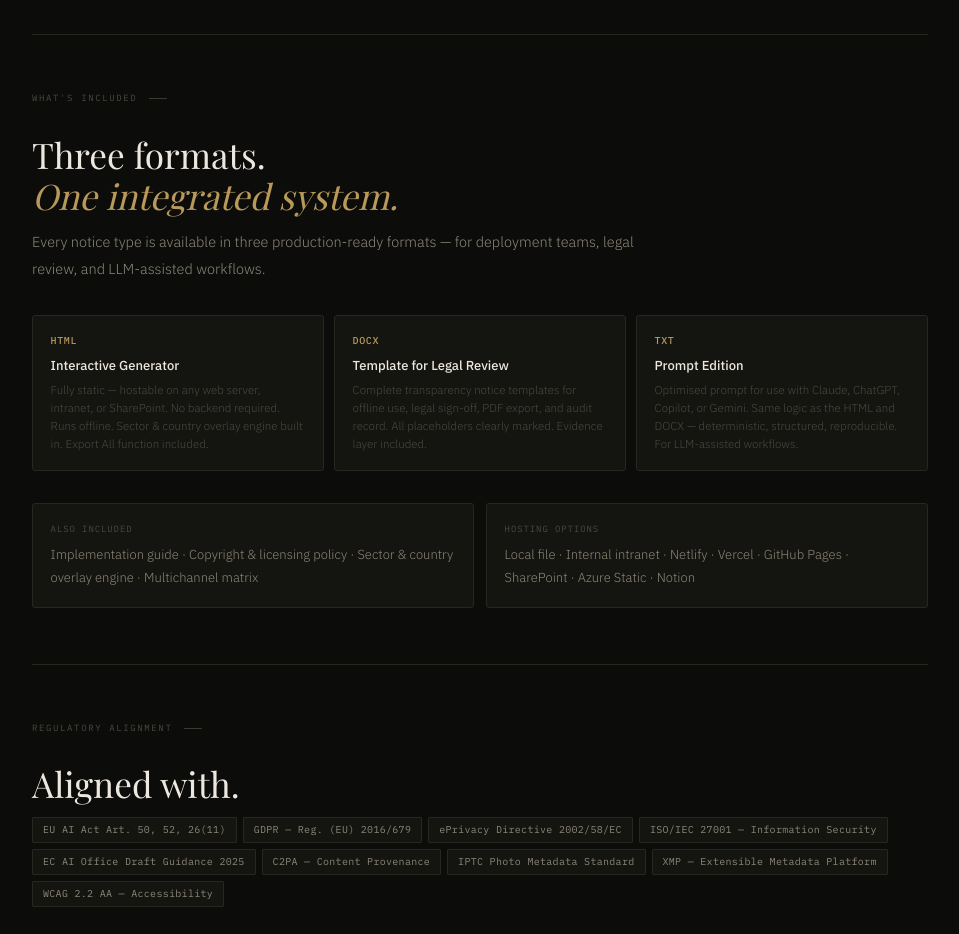
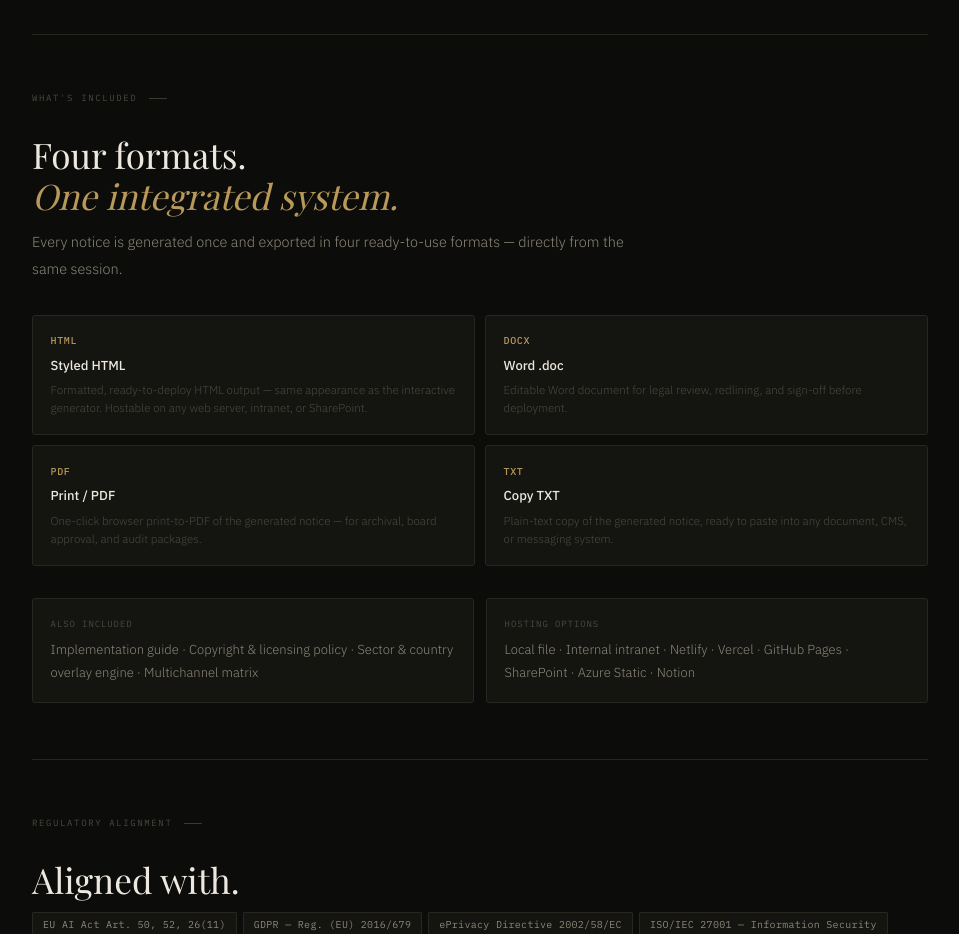
Before and after one commit to digitaldesignlab4u/eace-engine, a plain HTML site: page transparency.html in a window 1280 px wide. Shown: the part 2580-3514 px from the top of the page, without its empty margins (160-1119 px from the left). Drawn offline with nearby package versions, Linux system fonts and the light colour scheme; a web font is replaced by a local one.

Commit message:
Add files via upload

```diff
--- a/transparency.html
+++ b/transparency.html
@@ -93,7 +93,7 @@ h2 em{font-style:italic;color:var(--gold)}
 .tag-mandatory{background:rgba(192,57,43,0.12);color:#c0392b;border:0.5px solid rgba(192,57,43,0.3)}
 .tag-conditional{background:rgba(184,153,90,0.1);color:var(--gold);border:0.5px solid rgba(184,153,90,0.25)}
 
-.files-grid{display:grid;grid-template-columns:repeat(3,1fr);gap:10px;margin-bottom:2rem}
+.files-grid{display:grid;grid-template-columns:repeat(2,1fr);gap:10px;margin-bottom:2rem}
 @media(max-width:600px){.files-grid{grid-template-columns:1fr}}
 .file-card{background:var(--bg2);border:0.5px solid var(--line);border-radius:var(--r);padding:1.1rem}
 .file-type{font-family:var(--mono);font-size:10px;font-weight:500;color:var(--gold);margin-bottom:0.4rem;letter-spacing:0.06em}
@@ -130,6 +130,9 @@ footer{border-top:0.5px solid var(--line);padding:2.5rem 0 2rem}
 @media(min-width:601px) and (max-width:900px){
   .nav-links a{font-size:9.5px !important;padding:3px 6px !important}
 }
+/* Fallback: keeps mobile menu hidden even if eace-style.css fails to load */
+.mobile-menu{display:none}
+.mobile-menu.open{display:flex}
 </style>
 
 
@@ -234,23 +237,28 @@ footer{border-top:0.5px solid var(--line);padding:2.5rem 0 2rem}
 
 <section class="sec">
   <p class="sec-label">What's included</p>
-  <h2>Three formats.<br><em>One integrated system.</em></h2>
-  <p class="sec-intro">Every notice type is available in three production-ready formats — for deployment teams, legal review, and LLM-assisted workflows.</p>
+  <h2>Four formats.<br><em>One integrated system.</em></h2>
+  <p class="sec-intro">Every notice is generated once and exported in four ready-to-use formats — directly from the same session.</p>
   <div class="files-grid">
     <div class="file-card">
       <p class="file-type">HTML</p>
-      <p class="file-name">Interactive Generator</p>
-      <p class="file-desc">Fully static — hostable on any web server, intranet, or SharePoint. No backend required. Runs offline. Sector & country overlay engine built in. Export All function included.</p>
+      <p class="file-name">Styled HTML</p>
+      <p class="file-desc">Formatted, ready-to-deploy HTML output — same appearance as the interactive generator. Hostable on any web server, intranet, or SharePoint.</p>
     </div>
     <div class="file-card">
       <p class="file-type">DOCX</p>
-      <p class="file-name">Template for Legal Review</p>
-      <p class="file-desc">Complete transparency notice templates for offline use, legal sign-off, PDF export, and audit record. All placeholders clearly marked. Evidence layer included.</p>
+      <p class="file-name">Word .doc</p>
+      <p class="file-desc">Editable Word document for legal review, redlining, and sign-off before deployment.</p>
+    </div>
+    <div class="file-card">
+      <p class="file-type">PDF</p>
+      <p class="file-name">Print / PDF</p>
+      <p class="file-desc">One-click browser print-to-PDF of the generated notice — for archival, board approval, and audit packages.</p>
     </div>
     <div class="file-card">
       <p class="file-type">TXT</p>
-      <p class="file-name">Prompt Edition</p>
-      <p class="file-desc">Optimised prompt for use with Claude, ChatGPT, Copilot, or Gemini. Same logic as the HTML and DOCX — deterministic, structured, reproducible. For LLM-assisted workflows.</p>
+      <p class="file-name">Copy TXT</p>
+      <p class="file-desc">Plain-text copy of the generated notice, ready to paste into any document, CMS, or messaging system.</p>
     </div>
   </div>
   <div style="display:grid;grid-template-columns:1fr 1fr;gap:12px">
```
